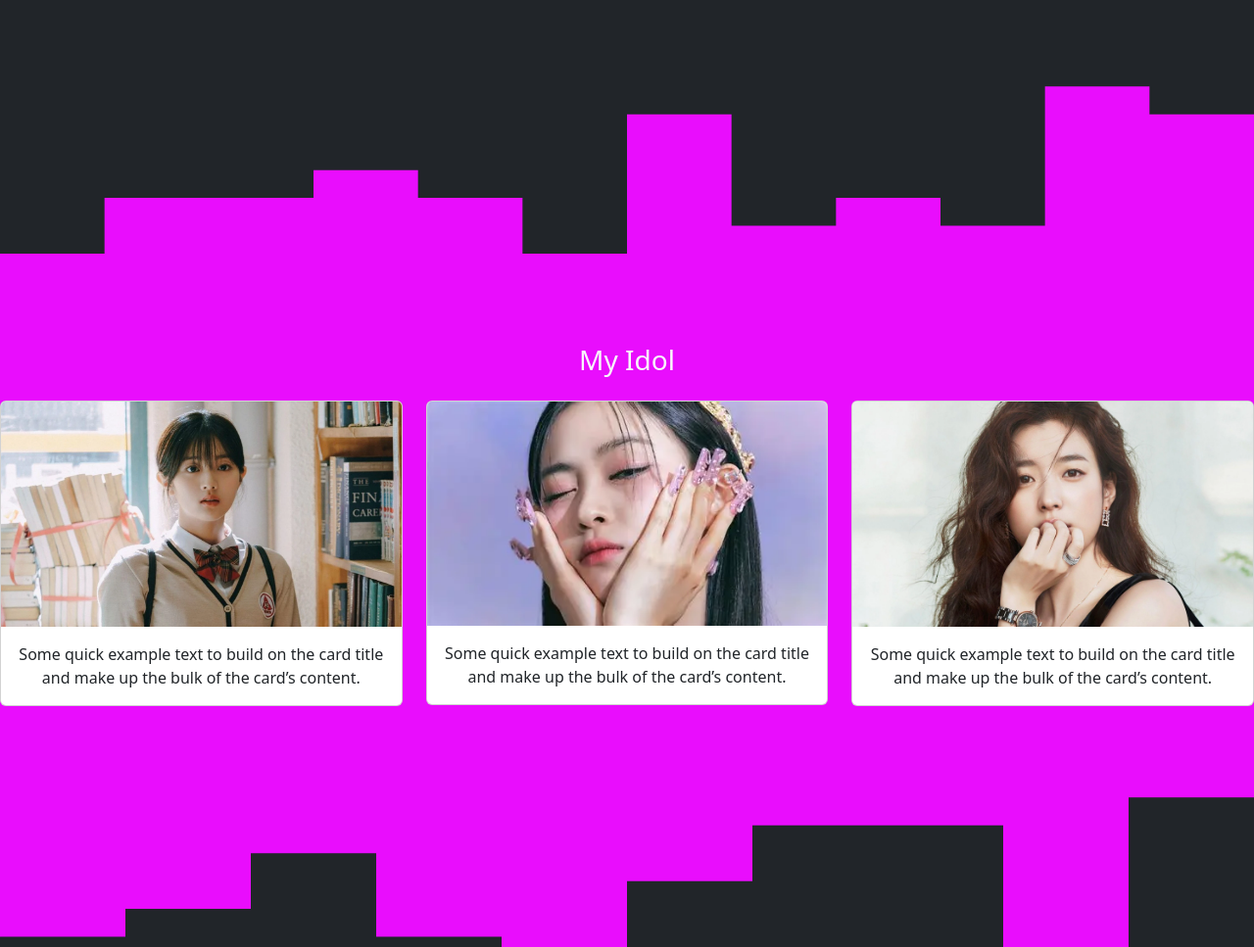
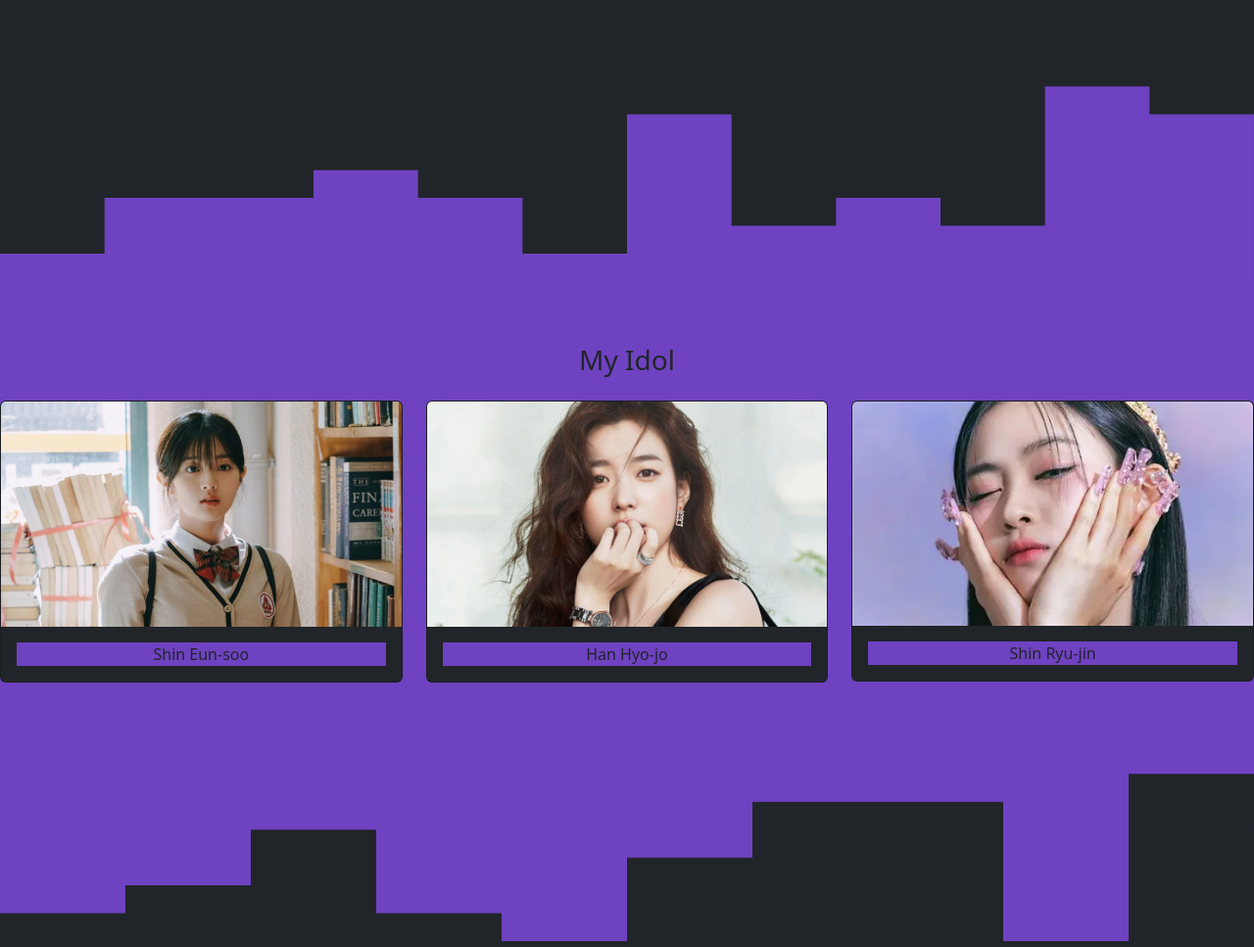
Before and after one commit to aqrmzar21/protofolio-v2, a plain HTML site: page index.html in a window 1280 px wide. Shown: the part 853-1820 px from the top of the page at 98% size. Drawn offline with nearby package versions, Linux system fonts and the light colour scheme.

Commit message:
ganti ke warna bg-ungu

```diff
--- a/index.html
+++ b/index.html
@@ -63,36 +63,36 @@
           </div>
         </div>
       </div>
-      <svg xmlns="http://www.w3.org/2000/svg" viewBox="0 0 1440 320"><path fill="#e90dfd" fill-opacity="1" d="M0,64L0,288L120,288L120,224L240,224L240,224L360,224L360,192L480,192L480,224L600,224L600,288L720,288L720,128L840,128L840,256L960,256L960,224L1080,224L1080,256L1200,256L1200,96L1320,96L1320,128L1440,128L1440,320L1320,320L1320,320L1200,320L1200,320L1080,320L1080,320L960,320L960,320L840,320L840,320L720,320L720,320L600,320L600,320L480,320L480,320L360,320L360,320L240,320L240,320L120,320L120,320L0,320L0,320Z"></path></svg>
+      <svg xmlns="http://www.w3.org/2000/svg" viewBox="0 0 1440 320"><path fill="#6f42c1" fill-opacity="1" d="M0,64L0,288L120,288L120,224L240,224L240,224L360,224L360,192L480,192L480,224L600,224L600,288L720,288L720,128L840,128L840,256L960,256L960,224L1080,224L1080,256L1200,256L1200,96L1320,96L1320,128L1440,128L1440,320L1320,320L1320,320L1200,320L1200,320L1080,320L1080,320L960,320L960,320L840,320L840,320L720,320L720,320L600,320L600,320L480,320L480,320L360,320L360,320L240,320L240,320L120,320L120,320L0,320L0,320Z"></path></svg>
     </section>
 
-    <section id="project" class="text-center text-light ungu"
+    <section id="project" class="text-center ungu"
       <div class="container justify-content-center">
         <div class="row mb-3">
           <div class="col"><h3> My Idol</h3></div>
         </div>
         <div class="row">
           <div class="col-md-4">
-            <div class="card mb-2">
+            <div class="card mb-2 bg-dark">
               <img src="shin-eun.png" class="card-img-top" alt="..." />
               <div class="card-body">
-                <p class="card-text">Some quick example text to build on the card title and make up the bulk of the card’s content.</p>
+                <p class="card-text ungu">Shin Eun-soo</p>
               </div>
             </div>
           </div>
           <div class="col-md-4">
-            <div class="card mb-2">
-              <img src="shin-ryu.png" class="card-img-top" alt="..." />
+            <div class="card mb-2 bg-dark">
+              <img src="hyo-jo.png" class="card-img-top" alt="..." />
               <div class="card-body">
-                <p class="card-text">Some quick example text to build on the card title and make up the bulk of the card’s content.</p>
+                <p class="card-text ungu">Han Hyo-jo</p>
               </div>
             </div>
           </div>
           <div class="col-md-4">
-            <div class="card mb-2">
-              <img src="hyo-jo.png" class="card-img-top" alt="..." />
+            <div class="card mb-2 bg-dark">
+              <img src="shin-ryu.png" class="card-img-top" alt="..." />
               <div class="card-body">
-                <p class="card-text">Some quick example text to build on the card title and make up the bulk of the card’s content.</p>
+                <p class="card-text ungu">Shin Ryu-jin</p>
               </div>
             </div>
           </div>
@@ -122,18 +122,17 @@
               <div class="mb-3">
                 <label for="namaEmail" class="form-label">Email address</label>
                 <input type="email" class="form-control" id="namaEmail" aria-describedby="emailHelp" />
-                <!-- <div id="emailHelp" class="form-text">We'll never share your email with anyone else.</div> -->
               </div>
               <div class="mb-3">
                 <label for="namaTextarea1" class="form-label">Pesan</label>
                 <textarea class="form-control" id="namaTextarea1" rows="3"></textarea>
               </div>
-              <button type="submit" class="btn btn-primary">Submit</button>
+              <button type="submit" class="btn" style="background-color: #6f42c1;">Submit</button>
             </form>
           </div>
         </div>
       </div>
-      <svg xmlns="http://www.w3.org/2000/svg" viewBox="0 0 1440 320"><path fill="#e90dfd" fill-opacity="1" d="M0,64L0,160L120,160L120,128L240,128L240,96L360,96L360,192L480,192L480,128L600,128L600,288L720,288L720,288L840,288L840,32L960,32L960,160L1080,160L1080,96L1200,96L1200,192L1320,192L1320,160L1440,160L1440,320L1320,320L1320,320L1200,320L1200,320L1080,320L1080,320L960,320L960,320L840,320L840,320L720,320L720,320L600,320L600,320L480,320L480,320L360,320L360,320L240,320L240,320L120,320L120,320L0,320L0,320Z"></path></svg>
+      <svg xmlns="http://www.w3.org/2000/svg" viewBox="0 0 1440 320"><path fill="#6f42c1" fill-opacity="1" d="M0,64L0,160L120,160L120,128L240,128L240,96L360,96L360,192L480,192L480,128L600,128L600,288L720,288L720,288L840,288L840,32L960,32L960,160L1080,160L1080,96L1200,96L1200,192L1320,192L1320,160L1440,160L1440,320L1320,320L1320,320L1200,320L1200,320L1080,320L1080,320L960,320L960,320L840,320L840,320L720,320L720,320L600,320L600,320L480,320L480,320L360,320L360,320L240,320L240,320L120,320L120,320L0,320L0,320Z"></path></svg>
     </section>
 
     <footer class="ungu text-light text-center pb-4">
--- a/style.css
+++ b/style.css
@@ -8,5 +8,9 @@ section {
 }
 
 .ungu {
-  background-color: #e90dfd;
+  background-color: #6f42c1;
 }
+
+.sentuh {
+  animation: translate3d(0, -.125rem, 0);;
+}
```
